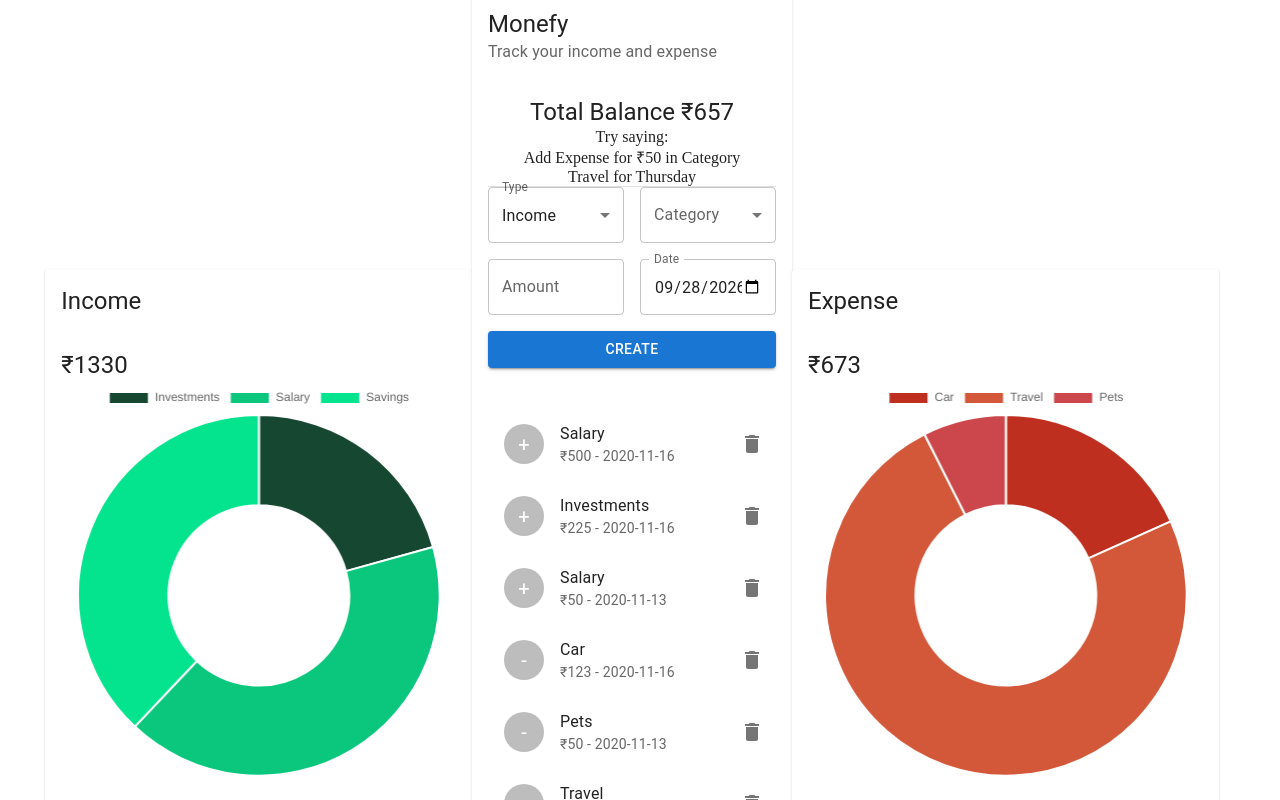
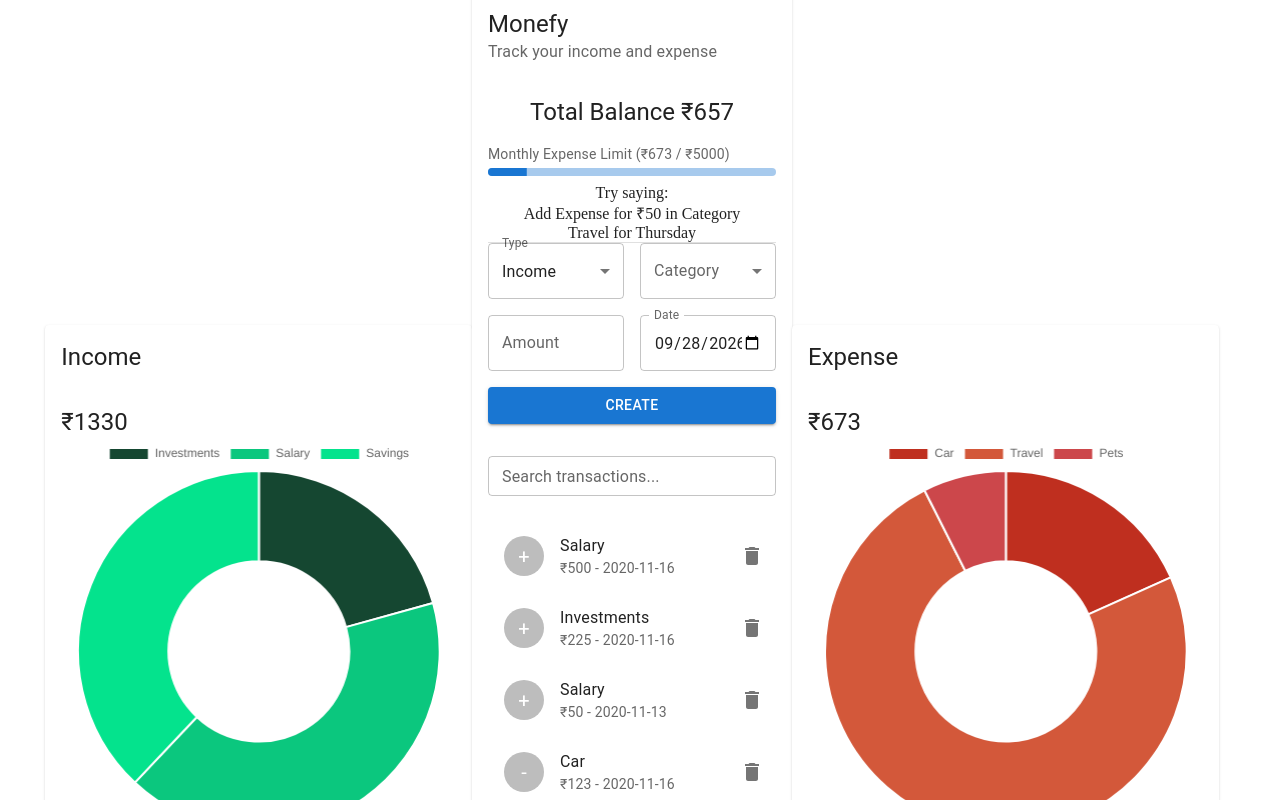
Before and after one commit to Mahesh-619Zeno/expense-tracker-modern, a React (Vite) app: page / in a window 1280 px wide. Shown: the top 800 px of the page. Built offline with nearby package versions, Linux system fonts and the light colour scheme.

Commit message:
feat(filter): Add transaction search filtering and monthly spending limit goal bar

```diff
--- a/src/components/Main/List/List.jsx
+++ b/src/components/Main/List/List.jsx
@@ -7,18 +7,30 @@ import {
   IconButton,
   ListItemAvatar,
   Avatar,
+  Typography,
 } from "@mui/material";
 import { Delete } from "@mui/icons-material";
 import { ExpenseTrackerContext } from "../../../context/context";
 import useStyles from "./styles";
 
-const List = () => {
+const List = ({ filteredTransactions }) => {
   const classes = useStyles();
   const { transactions, deleteTransaction } = useContext(ExpenseTrackerContext);
 
+  // Use passed filtered list if provided; otherwise fallback to global state
+  const displayList = filteredTransactions || transactions;
+
+  if (!displayList.length) {
+    return (
+      <Typography variant="body2" color="textSecondary" align="center" sx={{ mt: 2 }}>
+        No transactions found.
+      </Typography>
+    );
+  }
+
   return (
     <MUIList>
-      {transactions.map((transaction) => (
+      {displayList.map((transaction) => (
         <ListItem key={transaction.id}>
           <ListItemAvatar>
             <Avatar
--- a/src/components/Main/Main.jsx
+++ b/src/components/Main/Main.jsx
@@ -1,20 +1,63 @@
-import React, { useContext } from 'react';
-import { Card, CardHeader, CardContent, Typography, Grid, Divider } from '@mui/material';
-import { ExpenseTrackerContext } from '../../context/context';
-import useStyles from './styles';
-import Form from './Form/Form';
-import List from './List/List';
-import InfoCard from '../InfoCard';
+// src/components/Main/Main.jsx
+import React, { useContext, useState } from "react";
+import {
+  Card,
+  CardHeader,
+  CardContent,
+  Typography,
+  Grid,
+  Divider,
+  TextField,
+  Box,
+  LinearProgress,
+} from "@mui/material";
+import { ExpenseTrackerContext } from "../../context/context";
+import useStyles from "./styles";
+import Form from "./Form/Form";
+import List from "./List/List";
+import InfoCard from "../InfoCard";
+import { filterAndSumTransactions, formatFilteredBalance } from "../../utils/filterTransactions";
+
+const SPENDING_LIMIT = 5000;
 
 const Main = () => {
   const classes = useStyles();
-  const { balance } = useContext(ExpenseTrackerContext);
+  const { balance, transactions } = useContext(ExpenseTrackerContext);
+  const [searchTerm, setSearchTerm] = useState("");
+
+  const { filtered, total: filteredTotal } = filterAndSumTransactions(
+    transactions,
+    searchTerm
+  );
+
+  // Calculate total monthly expense progress against spending limit
+  const totalExpenses = transactions
+    .filter((t) => t.type === "Expense")
+    .reduce((acc, curr) => acc + curr.amount, 0);
+
+  const budgetProgress = Math.min((totalExpenses / SPENDING_LIMIT) * 100, 100);
 
   return (
     <Card className={classes.root}>
       <CardHeader title="Monefy" subheader="Track your income and expense" />
       <CardContent>
-        <Typography align="center" variant="h5">Total Balance ₹{balance}</Typography>
+        <Typography align="center" variant="h5">
+          Total Balance ₹{balance}
+        </Typography>
+
+        {/* Budget Limit Progress Bar */}
+        <Box sx={{ width: "100%", mt: 2, mb: 1 }}>
+          <Typography variant="body2" color="textSecondary">
+            Monthly Expense Limit (₹{totalExpenses} / ₹{SPENDING_LIMIT})
+          </Typography>
+          <LinearProgress
+            variant="determinate"
+            value={budgetProgress}
+            color={budgetProgress >= 90 ? "error" : "primary"}
+            sx={{ height: 8, borderRadius: 4, mt: 0.5 }}
+          />
+        </Box>
+
         <InfoCard />
         <Divider className={classes.divider} />
         <Form />
@@ -22,7 +65,21 @@ const Main = () => {
       <CardContent>
         <Grid container spacing={2}>
           <Grid item xs={12}>
-            <List />
+            <Box sx={{ mb: 2 }}>
+              <TextField
+                fullWidth
+                size="small"
+                label="Search transactions..."
+                value={searchTerm}
+                onChange={(e) => setSearchTerm(e.target.value)}
+              />
+              {searchTerm && (
+                <Typography variant="caption" color="textSecondary" sx={{ mt: 0.5, display: "block" }}>
+                  Filtered Total: {formatFilteredBalance(filteredTotal)}
+                </Typography>
+              )}
+            </Box>
+            <List filteredTransactions={filtered} />
           </Grid>
         </Grid>
       </CardContent>
--- /dev/null
+++ b/src/utils/filterTransactions.js
@@ -0,0 +1,39 @@
+// src/utils/filterTransactions.js
+import { incomeCategories, expenseCategories } from "../constants/categories";
+
+/**
+ * Filters transactions by search text or category type, and calculates total matched amount.
+ */
+export const filterAndSumTransactions = (transactions, searchTerm = "", selectedCategory = "All") => {
+  if (!transactions || !transactions.length) {
+    return { filtered: [], total: 0 };
+  }
+
+  const filtered = transactions.filter((t) => {
+    const matchesSearch =
+      t.category.toLowerCase().includes(searchTerm.toLowerCase()) ||
+      t.amount.toString().includes(searchTerm);
+    const matchesCategory =
+      selectedCategory === "All" || t.category === selectedCategory;
+
+    return matchesSearch && matchesCategory;
+  });
+
+  // Calculate sum using category metadata
+  const total = filtered.reduce((sum, t) => {
+    const isExpense = expenseCategories.some((c) => c.type === t.category);
+    return isExpense ? sum - t.amount : sum + t.amount;
+  }, 0);
+
+  return { filtered, total };
+};
+
+/**
+ * Formats balance for filter header display.
+ */
+export const formatFilteredBalance = (amount) => {
+  if (typeof amount !== "number" || Number.isNaN(amount)) {
+    return "₹0";
+  }
+  return `₹${amount.toLocaleString("en-IN")}`;
+};
```
Also changed, not shown: 1 other file (tests, documents, lock files or other folders).
